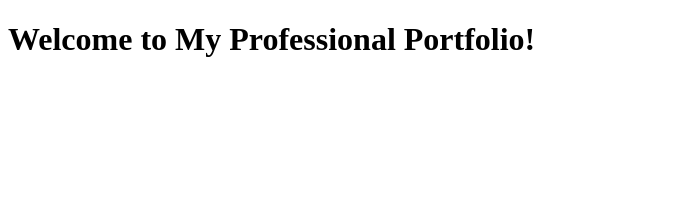
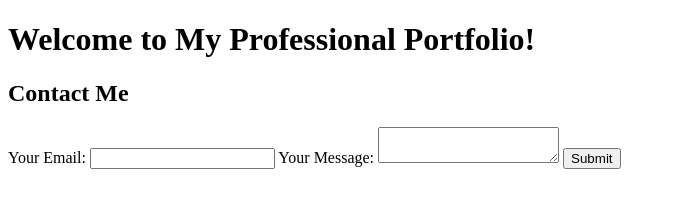
Before and after one commit to carlos-kinection/my-website, a plain HTML site: page index.html in a window 1280 px wide. Shown: the whole page, without its empty margins (0-676 px from the left). Drawn offline with Linux system fonts and the light colour scheme.

Commit message:
feat(contact): add contact form section - squashed

```diff
--- a/index.html
+++ b/index.html
@@ -9,6 +9,14 @@
 
 <body>
   <h1>Welcome to My Professional Portfolio!</h1>
+  <h2>Contact Me</h2>
+  <form>
+    <label for="email">Your Email:</label>
+    <input type="email" id="email">
+    <label for="message">Your Message:</label>
+    <textarea id="message"></textarea>
+    <button type="submit">Submit</button>
+  </form>
 </body>
 
 </html>
```
